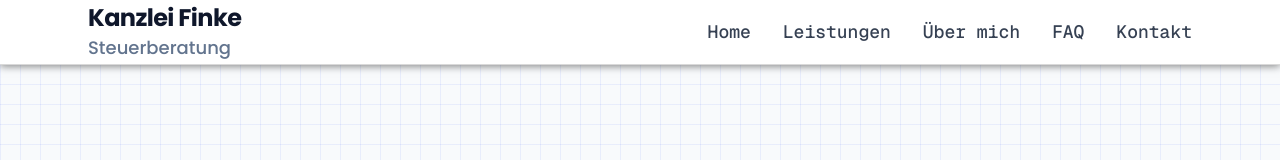
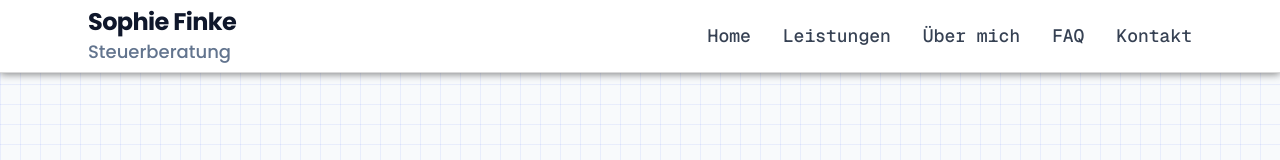
Before and after one commit to Hangman/finke-site, an Astro site: page / in a window 1280 px wide. Shown: the top 160 px of the page. Built offline with nearby package versions, Linux system fonts and the light colour scheme; Astro itself is replaced by a stand-in of ours.

Commit message:
Progress
Signed-off-by: Matthias <webmaster@pottgames.de>

```diff
--- a/src/components/Navbar.astro
+++ b/src/components/Navbar.astro
@@ -10,11 +10,11 @@ const links = [
 
 <nav class="fixed inset-x-0 top-0 z-50 bg-white border-b border-black/15 shadow-[0_1px_8px_rgba(0,0,0,0.5)]">
   <div class="site-wrap">
-    <div class="flex h-16 items-center justify-between">
+    <div class="flex h-18 items-center justify-between">
       <!-- Brand -->
       <a href="#home" class="group inline-flex gap-2" aria-label="Zur Startseite">
         <div class="leading-tight">
-          <div class="text-2xl font-bold tracking-tight text-slate-900 group-hover:text-primary transition-colors">Kanzlei&nbsp;Finke</div>
+          <div class="text-2xl font-bold tracking-tight text-slate-900 group-hover:text-primary transition-colors">Sophie&nbsp;Finke</div>
           <div class="text-lg font-medium text-slate-500 group-hover:text-primary/80 transition-colors">Steuerberatung</div>
         </div>
       </a>
--- a/src/components/layout/Footer.astro
+++ b/src/components/layout/Footer.astro
@@ -12,7 +12,7 @@ const PHONE = "+49 123 4567890";
       <!-- Brand -->
       <a href="#home" class="group inline-flex items-start gap-2" aria-label="Zur Startseite">
         <div class="leading-tight">
-          <div class="text-2xl font-bold tracking-tight text-slate-900 group-hover:text-primary transition-colors">Kanzlei&nbsp;Finke</div>
+          <div class="text-2xl font-bold tracking-tight text-slate-900 group-hover:text-primary transition-colors">Sophie&nbsp;Finke</div>
           <div class="text-lg font-medium text-slate-500 group-hover:text-primary/80 transition-colors">Steuerberatung</div>
         </div>
       </a>
```
